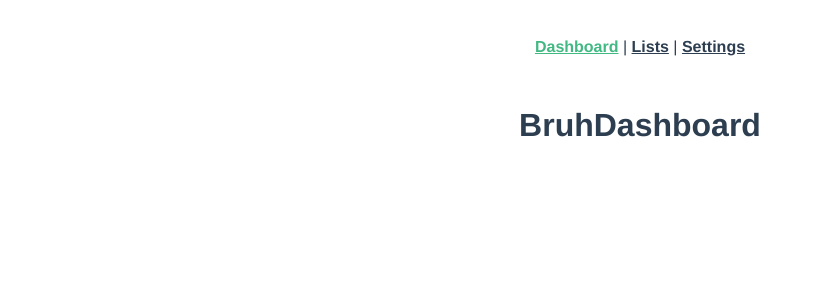
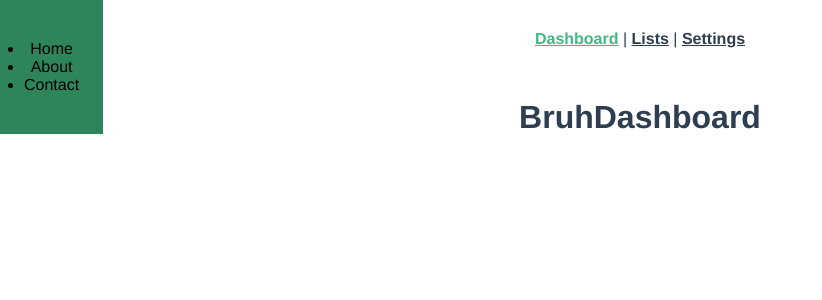
Before and after one commit to philwing100/Portfolio-Vue-Frontend, a Vue app: page / in a window 1280 px wide. Shown: the top 300 px of the page, without its empty margins (0-822 px from the left). Built offline with nearby package versions, Linux system fonts and the light colour scheme.

Commit message:
Sidebar edits

```diff
--- a/public/index.html
+++ b/public/index.html
@@ -8,6 +8,5 @@
   <body>
     <div id="app"></div>
 
-
   </body>
 </html>
--- a/src/App.vue
+++ b/src/App.vue
@@ -1,13 +1,31 @@
 <template>
+<SideBar />
   <nav>
     <router-link to="/">Dashboard</router-link> |
     <router-link to="/Lists">Lists</router-link> |
     <router-link to="/Settings">Settings</router-link>
   </nav>
   <router-view/>
+
 </template>
 
+<script>
+import SideBar from './components/Sidebar.vue';
+
+export default {
+  components: {
+    SideBar,
+  },
+};
+</script>
+
 <style>
+
+body, html {
+  margin: 0;
+  padding: 0;
+}
+
 #app {
   font-family: Avenir, Helvetica, Arial, sans-serif;
   -webkit-font-smoothing: antialiased;
--- a/src/components/SideBar.vue
+++ b/src/components/SideBar.vue
@@ -1,101 +1,62 @@
 <template>
+    <div>
       <div class="sidebar">
-        <button class="toggle-btn" id="myToggleButton">☰ Toggle Sidebar</button>
+
         <ul>
-            <li><a href="#">Home</a></li>
-            <li><a href="#">About</a></li>
-            <li><a href="#">Services</a></li>
-            <li><a href="#">Contact</a></li>
+          <li>Home</li>
+          <li>About</li>
+          <li>Contact</li>
         </ul>
       </div>
-
-    <div class="content">
-        <!-- Your main content goes here -->
-        <h1>Main Content</h1>
-        <p>This is the main content area.</p>
     </div>
-
   </template>
 
   <script>
-function toggleSidebar() {
-    var sidebar = document.querySelector('.sidebar');
-    var content = document.querySelector('.content');
-    sidebar.style.width = sidebar.style.width === '250px' ? '0' : '250px';
-    content.style.marginLeft = content.style.marginLeft === '250px' ? '0' : '250px';
-}
-
   export default {
-  mounted() {
-    var toggleButton = document.getElementById('myToggleButton');
-    if (toggleButton) {
-      toggleButton.addEventListener('click', toggleSidebar);
-    } else {
-      console.error('Element with ID "myToggleButton" not found.');
-    }
-  }
-}
-
-
+    name: 'SideBar',
+    data() {
+      return {
+        showSidebar: true, // Initially show the sidebar
+      };
+    },
+    methods: {
+      toggleSidebar() {
+        this.showSidebar = !this.showSidebar;
+      },
+    },
+  };
   </script>
 
   <style>
+:root {
+  --sidebar-bg-color:#2f855a;
+  --sidebar-item-hover:#38a169;
+  --sidebar-item-active:#276749;
+}
+</style>
 
-.sidebar {
-    height: 100%;
-    width: 0;
+<style scoped>
+.sidebar{
+  color:white;
+  background-color: var(--sidebar-bg-color);
+
+  float: left;
   position: fixed;
   z-index: 1;
-    top: 0;
-    left: 0;
-    background-color: #111;
-    overflow-x: hidden;
-    transition: 0.5s;
-    padding-top: 60px;
+  padding: 0.5em;
+
+  transition: 0.2s ease;
+
+  display: flex;
+  flex-direction: column;
 }
 
-.sidebar ul {
-    list-style-type: none;
-    padding: 0;
-    margin: 0;
-}
+.sidebar ul{
+  display: block;
+  color: black;
+  padding: 16px;
+  text-decoration: none;
 
-.sidebar li {
-    padding: 8px;
-    text-align: center;
-    border-bottom: 1px solid #2c2c2c;
-}
-
-.sidebar a {
-    text-decoration: none;
-    color: white;
-    display: block;
-}
-
-.sidebar a:hover {
-    background-color: #ddd;
-    color: black;
-}
-
-.toggle-btn {
-    font-size: 20px;
-    position: fixed;
-    left: 20px;
-    top: 20px;
-    cursor: pointer;
-    border: none;
-    background: none;
-    color: white;
-}
-
-.content {
-    transition: margin-left 0.5s;
-    padding: 16px;
-}
-
-@media screen and (max-height: 450px) {
-  .sidebar {padding-top: 15px;}
-  .sidebar a {font-size: 18px;}
 }
 
 </style>
--- a/src/views/Dashboard.vue
+++ b/src/views/Dashboard.vue
@@ -5,7 +5,6 @@
 </template>
 
 <script>
-
 
 export default {
   name: 'DashboardWorld',
```
Also changed, not shown: src/components/state.js (added). Lines whose indentation alone changed are shown as unchanged.
